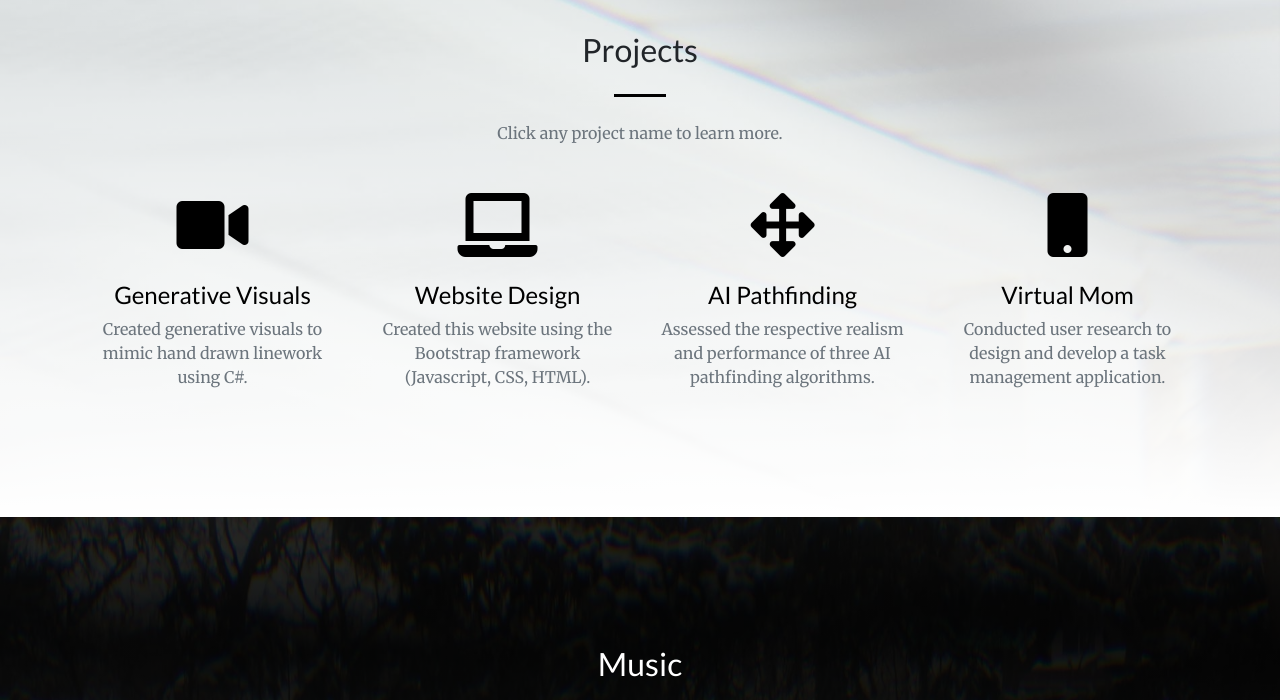
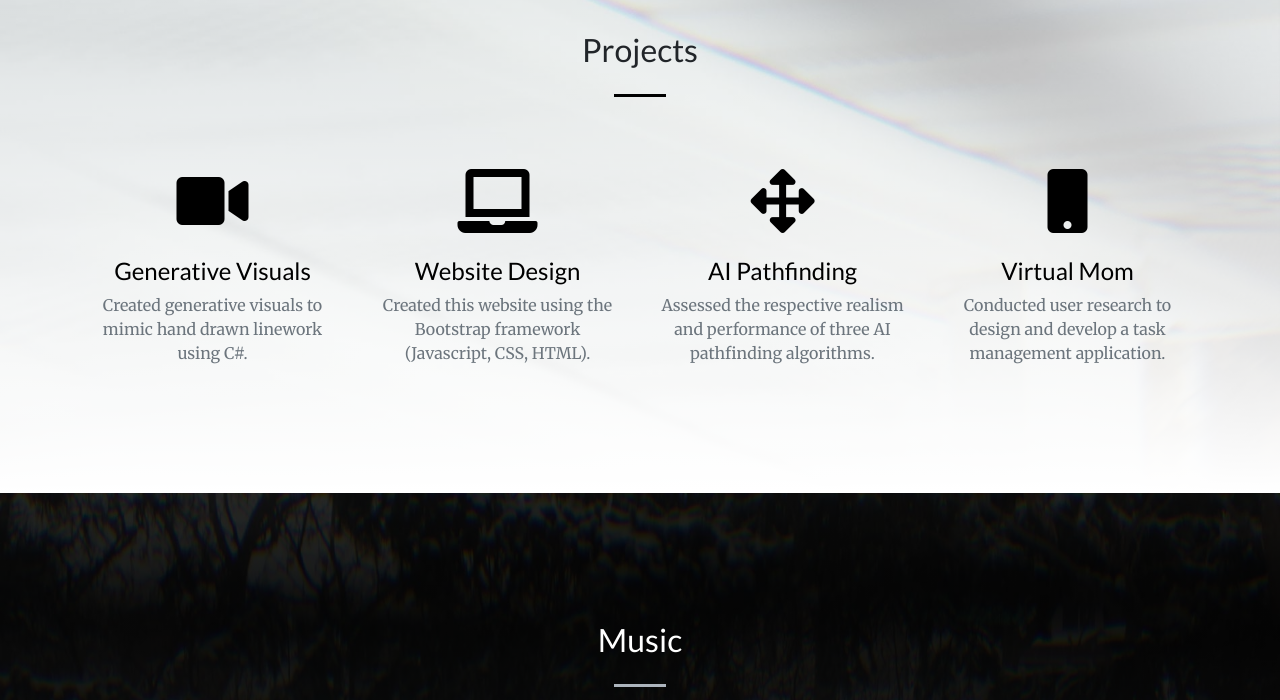
Before and after one commit to FrankHartmanDSP/FrankHartmanDSP.github.io, a website with bundled scripts: page index.html in a window 1280 px wide. Shown: the part 1720-2420 px from the top of the page. Built offline with nearby package versions, Linux system fonts and the light colour scheme.

Commit message:
Removin a line of text.

```diff
--- a/index.html
+++ b/index.html
@@ -114,7 +114,6 @@
     <div class="container">
       <h2 class="text-center mt-0">Projects</h2>
       <hr class="divider my-4">
-      <p class="text-muted mb-0 text-center">Click any project name to learn more.</p>
       <div class="row">
         <div class="col-lg-3 col-md-6 text-center">
           <div class="mt-5">
```
